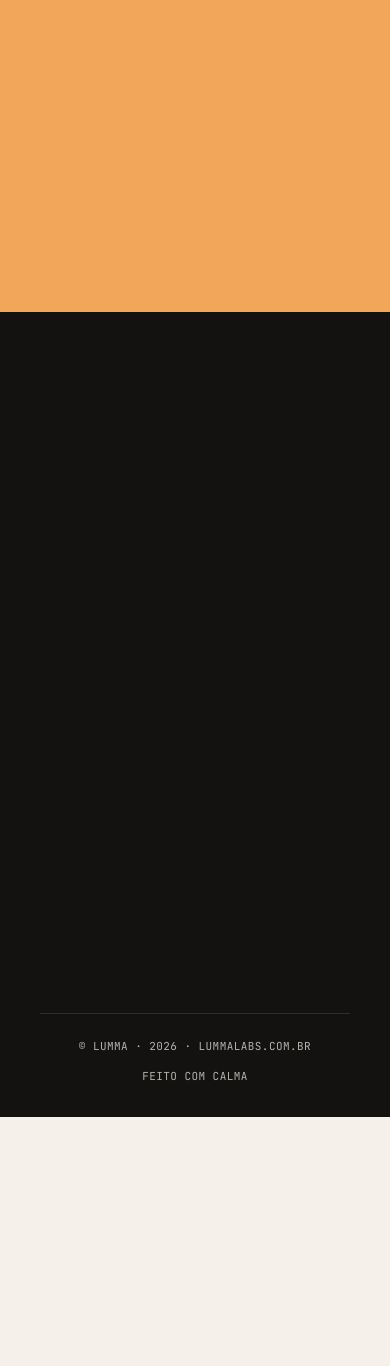
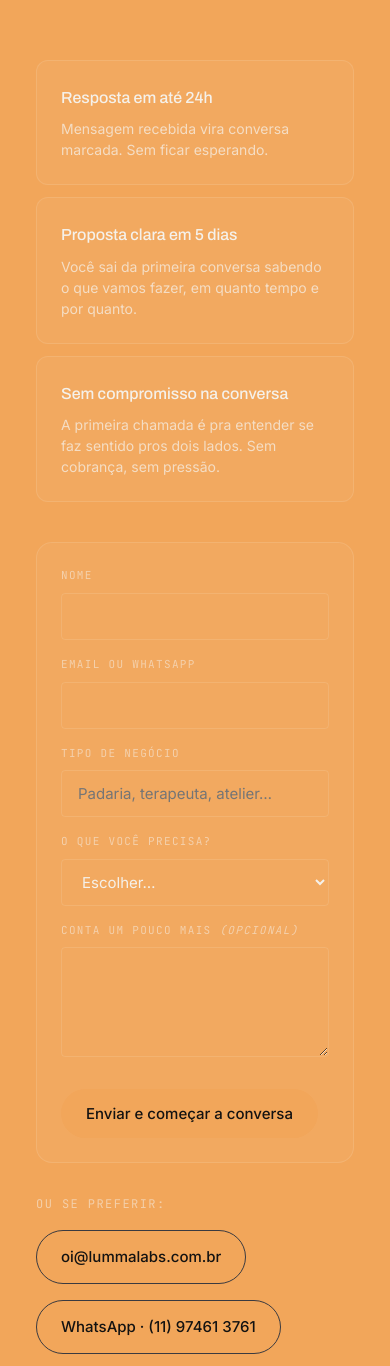
Before and after one commit to neybarao/lummalabs, a Next.js app: page / in a window 390 px wide. Shown: the part 10634-12000 px from the top of the page. Before the commit the page ends 11751 px from the top, so only its background shows below. Built offline with nearby package versions, Linux system fonts and the light colour scheme.

Commit message:
Add contact form with three reassurance pillars

```diff
--- /dev/null
+++ b/app/contact-form.tsx
@@ -0,0 +1,101 @@
+"use client";
+
+import { useState, FormEvent } from "react";
+
+// TODO: depois de criar conta em https://formspree.io, substituir "YOUR_FORM_ID" pelo ID real.
+const FORMSPREE_ENDPOINT = "https://formspree.io/f/YOUR_FORM_ID";
+
+const NEED_OPTIONS = [
+  "Marca",
+  "Design system",
+  "Brand system",
+  "Site",
+  "Instagram",
+  "Não sei ainda",
+  "Outro",
+];
+
+export default function ContactForm() {
+  const [status, setStatus] = useState<"idle" | "loading" | "success" | "error">("idle");
+  const [errorMsg, setErrorMsg] = useState("");
+
+  async function handleSubmit(e: FormEvent<HTMLFormElement>) {
+    e.preventDefault();
+    setStatus("loading");
+    setErrorMsg("");
+
+    const form = e.currentTarget;
+    const data = new FormData(form);
+
+    try {
+      const res = await fetch(FORMSPREE_ENDPOINT, {
+        method: "POST",
+        body: data,
+        headers: { Accept: "application/json" },
+      });
+
+      if (res.ok) {
+        setStatus("success");
+        form.reset();
+      } else {
+        const body = await res.json().catch(() => ({}));
+        setErrorMsg(body?.error || "Não conseguimos enviar. Tenta de novo ou nos chama no WhatsApp.");
+        setStatus("error");
+      }
+    } catch {
+      setErrorMsg("Sem conexão. Tenta de novo ou nos chama no WhatsApp.");
+      setStatus("error");
+    }
+  }
+
+  if (status === "success") {
+    return (
+      <div className="contact-form contact-form--success" role="status" aria-live="polite">
+        <h3>Recebido. A gente responde em até um dia útil.</h3>
+        <p>Enquanto isso, se preferir falar direto: <a href="https://wa.me/5511974613761">WhatsApp</a> ou <a href="mailto:oi@lummalabs.com.br">oi@lummalabs.com.br</a>.</p>
+      </div>
+    );
+  }
+
+  return (
+    <form className="contact-form" onSubmit={handleSubmit} noValidate>
+      <div className="contact-form__row">
+        <label className="contact-form__field">
+          <span className="contact-form__label">Nome</span>
+          <input name="name" type="text" required autoComplete="name" />
+        </label>
+        <label className="contact-form__field">
+          <span className="contact-form__label">Email ou WhatsApp</span>
+          <input name="contact" type="text" required autoComplete="email" />
+        </label>
+      </div>
+      <div className="contact-form__row">
+        <label className="contact-form__field">
+          <span className="contact-form__label">Tipo de negócio</span>
+          <input name="business" type="text" required placeholder="Padaria, terapeuta, atelier…" />
+        </label>
+        <label className="contact-form__field">
+          <span className="contact-form__label">O que você precisa?</span>
+          <select name="need" required defaultValue="">
+            <option value="" disabled>Escolher…</option>
+            {NEED_OPTIONS.map((opt) => (
+              <option key={opt} value={opt}>{opt}</option>
+            ))}
+          </select>
+        </label>
+      </div>
+      <label className="contact-form__field contact-form__field--full">
+        <span className="contact-form__label">Conta um pouco mais <em>(opcional)</em></span>
+        <textarea name="message" rows={4} />
+      </label>
+      <div className="contact-form__actions">
+        <button type="submit" className="btn btn-primary" disabled={status === "loading"}>
+          {status === "loading" ? "Enviando…" : "Enviar e começar a conversa"}
+        </button>
+        {status === "error" && (
+          <p className="contact-form__error" role="alert">{errorMsg}</p>
+        )}
+      </div>
+    </form>
+  );
+}
--- a/app/globals.css
+++ b/app/globals.css
@@ -690,6 +690,127 @@ a { color: inherit; text-decoration: none; }
   border-radius: 4px;
 }
 
+/* CTA pillars */
+.pillars {
+  display: grid;
+  grid-template-columns: repeat(3, 1fr);
+  gap: var(--space-4);
+  margin: var(--space-16) 0 var(--space-10);
+  padding: 0 clamp(var(--space-6), 5vw, var(--space-20));
+}
+.pillar {
+  background: rgba(245, 241, 234, 0.04);
+  border: 1px solid var(--border-inverse);
+  border-radius: var(--radius-md);
+  padding: var(--space-6);
+}
+.pillar__title {
+  font-family: var(--font-display);
+  font-weight: 500;
+  font-size: 16px;
+  margin: 0 0 var(--space-2);
+  color: var(--text-on-inverse);
+}
+.pillar__desc {
+  font-size: 14px;
+  line-height: 1.5;
+  color: var(--text-inverse-2);
+  margin: 0;
+}
+
+/* Contact form */
+.contact-form {
+  background: rgba(245, 241, 234, 0.04);
+  border: 1px solid var(--border-inverse);
+  border-radius: var(--radius-lg);
+  padding: clamp(var(--space-8), 4vw, var(--space-16));
+  margin: 0 clamp(var(--space-6), 5vw, var(--space-20));
+  display: flex;
+  flex-direction: column;
+  gap: var(--space-4);
+}
+.contact-form__row {
+  display: grid;
+  grid-template-columns: 1fr 1fr;
+  gap: var(--space-4);
+}
+.contact-form__field { display: flex; flex-direction: column; gap: var(--space-2); }
+.contact-form__field--full { width: 100%; }
+.contact-form__label {
+  font-family: var(--font-mono);
+  font-size: 11px;
+  letter-spacing: 0.12em;
+  text-transform: uppercase;
+  color: var(--text-inverse-3);
+}
+.contact-form__label em { color: var(--text-inverse-3); font-style: italic; font-weight: 400; }
+.contact-form input,
+.contact-form select,
+.contact-form textarea {
+  background: transparent;
+  border: 1px solid var(--border-inverse);
+  border-radius: var(--radius-sm);
+  padding: var(--space-3) var(--space-4);
+  color: var(--text-on-inverse);
+  font-family: var(--font-body);
+  font-size: 15px;
+  line-height: 1.4;
+  transition: border-color var(--dur-base) var(--ease-out);
+}
+.contact-form input:focus,
+.contact-form select:focus,
+.contact-form textarea:focus {
+  outline: none;
+  border-color: var(--lumma-glow);
+}
+.contact-form textarea { resize: vertical; min-height: 96px; }
+.contact-form__actions {
+  display: flex;
+  align-items: center;
+  gap: var(--space-4);
+  margin-top: var(--space-4);
+}
+.contact-form__error {
+  font-size: 14px;
+  color: var(--spark);
+  margin: 0;
+}
+.contact-form--success {
+  text-align: left;
+}
+.contact-form--success h3 {
+  font-family: var(--font-display);
+  font-weight: 500;
+  font-size: clamp(22px, 2.4vw, 32px);
+  color: var(--text-on-inverse);
+  margin: 0 0 var(--space-4);
+}
+.contact-form--success p {
+  color: var(--text-inverse-2);
+  font-size: 16px;
+  margin: 0;
+}
+.contact-form--success a {
+  color: var(--lumma-glow);
+  text-decoration: underline;
+  text-underline-offset: 2px;
+}
+
+.cta-alt {
+  display: flex;
+  align-items: center;
+  gap: var(--space-4);
+  margin: var(--space-10) clamp(var(--space-6), 5vw, var(--space-20)) 0;
+  flex-wrap: wrap;
+}
+.cta-alt > span {
+  font-family: var(--font-mono);
+  font-size: 12px;
+  letter-spacing: 0.12em;
+  text-transform: uppercase;
+  color: var(--text-inverse-3);
+}
+
 /* ---------- Mobile ------------------------------------------- */
 @media (max-width: 880px) {
   .para-quem-grid { grid-template-columns: 1fr; gap: var(--space-4); }
@@ -720,6 +841,10 @@ a { color: inherit; text-decoration: none; }
   .voice-col + .voice-col { border-left: none; border-top: 1px solid var(--border-inverse); }
   .cta-block { padding: 96px 20px; }
   .cta-block__inner { grid-template-columns: 1fr; gap: 32px; }
+  .pillars { grid-template-columns: 1fr; gap: var(--space-3); padding: 0 var(--space-4); }
+  .contact-form { padding: var(--space-6); margin: 0 var(--space-4); }
+  .contact-form__row { grid-template-columns: 1fr; }
+  .cta-alt { margin: var(--space-8) var(--space-4) 0; flex-direction: column; align-items: flex-start; }
   .cta-block__art { max-width: 280px; margin: 0 auto; aspect-ratio: 1 / 1; }
   .cta-block__sparkle { max-width: 220px; opacity: 0.18; }
   .cta-row { justify-content: flex-start; }
--- a/app/page.tsx
+++ b/app/page.tsx
@@ -1,6 +1,7 @@
 import Image from "next/image";
 import Animations from "./animations";
 import MobileNav from "./mobile-nav";
+import ContactForm from "./contact-form";
 
 const SPARKLE_PATH =
   "M45.7 360.4C19.8 350.8 0 327.7 0 300C0 272.3 19.8 249.2 45.7 239.6L48.3 238.7C138 209 209 138 238.7 48.3C247.7 21.1 271.4 0 300 0C328.6 0 352.3 21.1 361.3 48.3C391 138 462 209 551.8 238.7L554.3 239.6C580.2 249.2 600 272.3 600 300C600 327.7 580.2 350.8 554.3 360.4L551.8 361.3C462 391 391 462 361.3 551.7C352.3 578.9 328.6 600 300 600C271.4 600 247.7 578.9 238.7 551.7C209 462 138 391 48.3 361.3L45.7 360.4Z";
@@ -322,30 +323,36 @@ export default function Home() {
           <div className="cta-block__copy">
             <div className="section-eyebrow">Conversa de 30 minutos · sem compromisso</div>
             <h2 className="cta-title">
-              Tem um negócio
+              Vamos
               <br />
-              pra <em>iluminar?</em>
+              <em>começar?</em>
             </h2>
-            <p className="cta-sub">
-              Conta um pouco do que você precisa. A gente lê tudo e responde em até 1 dia útil.
-            </p>
-            <div className="cta-row">
-              <a className="btn btn-dark" href="mailto:oi@lummalabs.com.br">
-                oi@lummalabs.com.br
-              </a>
-              <a
-                className="btn btn-ghost-ink"
-                href="https://wa.me/5511974613761"
-                target="_blank"
-                rel="noopener noreferrer"
-              >
-                WhatsApp · (11) 97461 3761
-              </a>
-            </div>
+            <p className="cta-sub">Não precisa ter tudo pronto. Conta o que você precisa e a gente desenha o caminho com você.</p>
           </div>
-          <div className="cta-block__art" aria-hidden="true">
-            <Sparkle className="cta-block__sparkle" />
+          <Sparkle className="cta-block__sparkle" />
+        </div>
+
+        <div className="pillars">
+          <div className="pillar">
+            <h3 className="pillar__title">Resposta em até 24h</h3>
+            <p className="pillar__desc">Mensagem recebida vira conversa marcada. Sem ficar esperando.</p>
           </div>
+          <div className="pillar">
+            <h3 className="pillar__title">Proposta clara em 5 dias</h3>
+            <p className="pillar__desc">Você sai da primeira conversa sabendo o que vamos fazer, em quanto tempo e por quanto.</p>
+          </div>
+          <div className="pillar">
+            <h3 className="pillar__title">Sem compromisso na conversa</h3>
+            <p className="pillar__desc">A primeira chamada é pra entender se faz sentido pros dois lados. Sem cobrança, sem pressão.</p>
+          </div>
+        </div>
+
+        <ContactForm />
+
+        <div className="cta-alt">
+          <span>Ou se preferir:</span>
+          <a className="btn btn-ghost-ink" href="mailto:oi@lummalabs.com.br">oi@lummalabs.com.br</a>
+          <a className="btn btn-ghost-ink" href="https://wa.me/5511974613761" target="_blank" rel="noopener noreferrer">WhatsApp · (11) 97461 3761</a>
         </div>
       </section>
       </main>
```
